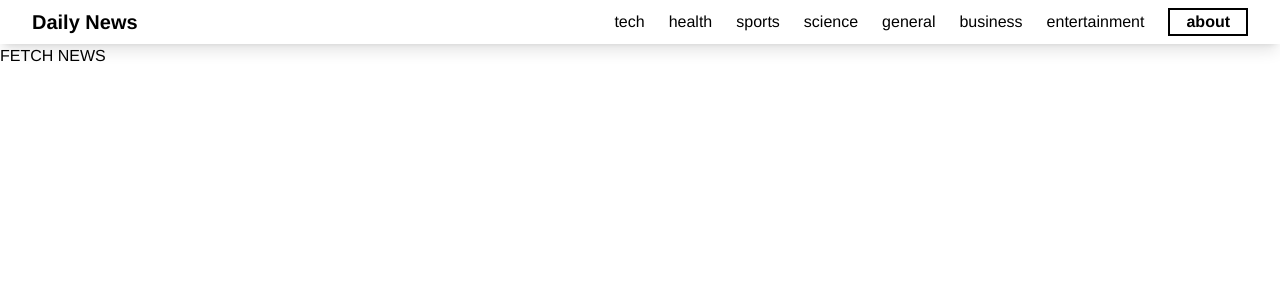
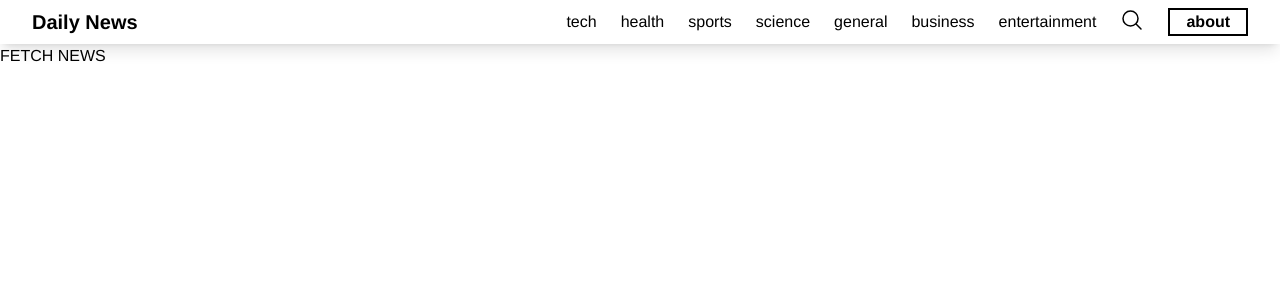
Before and after one commit to the-man2004/news-app, a Vue app: page / in a window 1280 px wide. Shown: the top 300 px of the page. Built offline with nearby package versions, Linux system fonts and the light colour scheme.

Commit message:
Added search icon in Navbar.

```diff
--- a/src/components/TheNavbar.vue
+++ b/src/components/TheNavbar.vue
@@ -14,6 +14,22 @@
       <button>general</button>
       <button>business</button>
       <button>entertainment</button>
+      <router-link to="/search">
+        <svg
+          xmlns="http://www.w3.org/2000/svg"
+          fill="none"
+          viewBox="0 0 24 24"
+          stroke-width="1.5"
+          stroke="currentColor"
+          class="w-6 h-6"
+        >
+          <path
+            stroke-linecap="round"
+            stroke-linejoin="round"
+            d="M21 21l-5.197-5.197m0 0A7.5 7.5 0 105.196 5.196a7.5 7.5 0 0010.607 10.607z"
+          />
+        </svg>
+      </router-link>
       <router-link
         to="/about"
         class="font-semibold my-auto px-4 border-2 border-black"
--- a/src/components/burgerMenu/TheMenu.vue
+++ b/src/components/burgerMenu/TheMenu.vue
@@ -1,5 +1,5 @@
 <template>
-  <div class="lg:hidden">
+  <nav class="lg:hidden">
     <svg
       @click="toggleMenu"
       xmlns="http://www.w3.org/2000/svg"
@@ -19,6 +19,23 @@
       v-if="isMenuOpen"
       class="p-4 shadow-xl absolute top-8 left-0 right-0 gap-4 bg-white sm:p-8"
     >
+      <router-link to="/search">
+        <svg
+          @click="handleBtnClick"
+          xmlns="http://www.w3.org/2000/svg"
+          fill="none"
+          viewBox="0 0 24 24"
+          stroke-width="1.5"
+          stroke="currentColor"
+          class="w-6 h-6 mb-4"
+        >
+          <path
+            stroke-linecap="round"
+            stroke-linejoin="round"
+            d="M21 21l-5.197-5.197m0 0A7.5 7.5 0 105.196 5.196a7.5 7.5 0 0010.607 10.607z"
+          />
+        </svg>
+      </router-link>
       <button @click="handleBtnClick">tech</button>
       <button @click="handleBtnClick">health</button>
       <button @click="handleBtnClick">sports</button>
@@ -26,6 +43,7 @@
       <button @click="handleBtnClick">general</button>
       <button @click="handleBtnClick">business</button>
       <button @click="handleBtnClick">entertainment</button>
+
       <router-link
         to="/about"
         @click="toggleMenu"
@@ -33,7 +51,7 @@
         >about</router-link
       >
     </div>
-  </div>
+  </nav>
 </template>
 
 <script setup>
```
